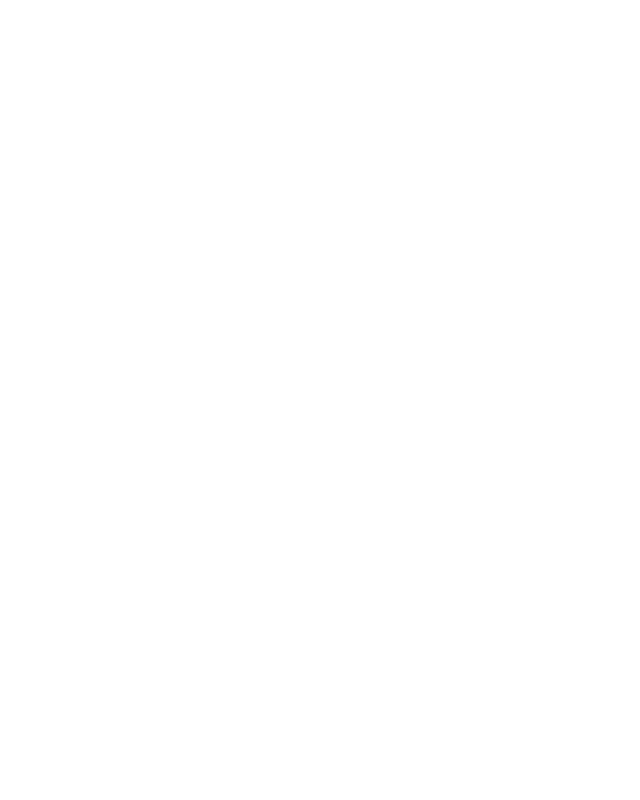
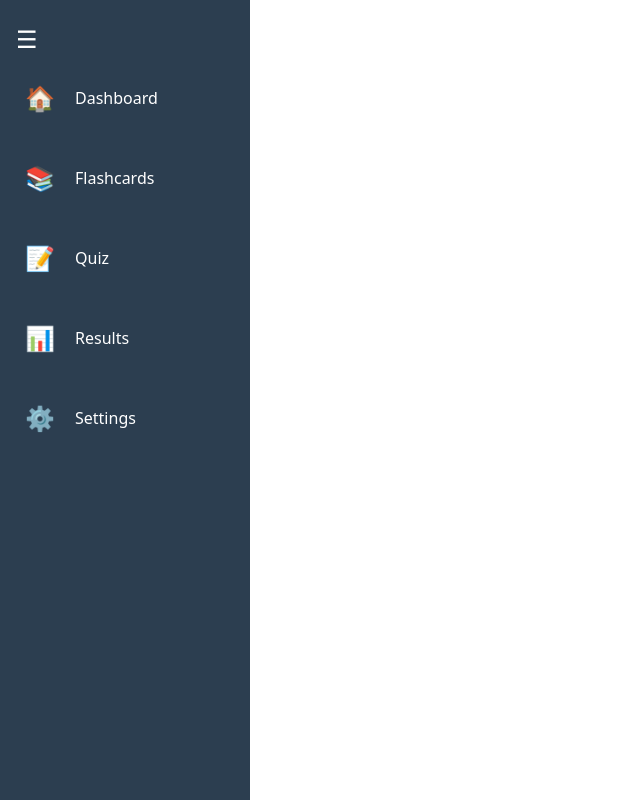
Before and after one commit to divitas/hackcu, an Angular app in the folder study-assistant/: page / in a window 1280 px wide. Shown: the whole page, without its empty margins (0-640 px from the left). Built offline with nearby package versions, Linux system fonts and the light colour scheme.

Commit message:
Sidebar navigation

```diff
--- a/study-assistant/src/app/app.component.css
+++ b/study-assistant/src/app/app.component.css
@@ -0,0 +1,14 @@
+body {
+    margin: 0;
+    font-family: Arial, sans-serif;
+  }
+
+  .content {
+    margin-left: 250px; /* Adjust based on sidebar width */
+    padding: 20px;
+    transition: margin-left 0.3s ease;
+  }
+
+  .sidebar.collapsed + .content {
+    margin-left: 60px; /* Adjust when sidebar is collapsed */
+  }
--- a/study-assistant/src/app/app.component.html
+++ b/study-assistant/src/app/app.component.html
@@ -1 +1,4 @@
-<router-outlet></router-outlet>
+<app-sidebar-navigation></app-sidebar-navigation>
+<div class="content">
+  <router-outlet></router-outlet>
+</div>
--- a/study-assistant/src/app/app.component.ts
+++ b/study-assistant/src/app/app.component.ts
@@ -1,9 +1,10 @@
 import { Component } from '@angular/core';
 import { RouterOutlet } from '@angular/router';
+import { SidebarNavigationComponent } from './sidebar-navigation/sidebar-navigation.component';
 
 @Component({
   selector: 'app-root',
-  imports: [RouterOutlet],
+  imports: [RouterOutlet, SidebarNavigationComponent],
   templateUrl: './app.component.html',
   styleUrl: './app.component.css'
 })
--- a/study-assistant/src/app/app.routes.ts
+++ b/study-assistant/src/app/app.routes.ts
@@ -1,8 +1,10 @@
 import { Routes } from '@angular/router';
 import { QuizComponent } from './quiz/quiz.component';
 import { FlashcardComponent } from './flashcard/flashcard.component';
+import { ResultComponent } from './result/result.component';
 
 export const routes: Routes = [
     {path: 'quiz', component: QuizComponent},
-    {path: 'flashcard', component:FlashcardComponent}
+    {path: 'flashcard', component: FlashcardComponent },
+    { path: 'results', component: ResultComponent }
 ];
--- /dev/null
+++ b/study-assistant/src/app/sidebar-navigation/sidebar-navigation.component.css
@@ -0,0 +1,82 @@
+.sidebar {
+  width: 250px;
+  height: 100vh;
+  background: #2c3e50;
+  color: white;
+  position: fixed;
+  top: 0;
+  left: 0;
+  padding-top: 20px;
+  transition: width 0.3s ease;
+  overflow: hidden;
+}
+
+.sidebar.collapsed {
+  width: 60px;
+}
+
+.sidebar ul {
+  list-style: none;
+  padding: 0;
+  margin: 0;
+}
+
+.sidebar ul li {
+  display: flex;
+  align-items: center;
+  padding: 15px;
+  transition: padding 0.3s ease;
+}
+
+.sidebar ul li .icon {
+  font-size: 24px;
+  width: 50px; /* Fixed width for proper alignment */
+  height: 50px; /* Fixed height */
+  display: flex;
+  align-items: center;
+  justify-content: center;
+  text-align: center;
+  transition: all 0.3s ease;
+}
+
+.sidebar ul li a {
+  text-decoration: none;
+  color: white;
+  font-size: 16px;
+  margin-left: 10px;
+  opacity: 1;
+  transition: opacity 0.3s ease, margin-left 0.3s ease;
+}
+
+/* COLLAPSED VIEW */
+.sidebar.collapsed ul li {
+  justify-content: center; /* Ensures perfect centering */
+  padding: 15px 0; /* Proper padding */
+  display: flex;
+}
+
+.sidebar.collapsed ul li .icon {
+  font-size: 32px; /* Larger icons */
+  width: 100%; /* Full width to keep centered */
+  height: 50px;
+}
+
+.sidebar.collapsed ul li a {
+  opacity: 0; /* Hide text */
+  pointer-events: none; /* Disable clicking */
+}
+
+/* Ensure the toggle button is aligned properly */
+.toggle-btn {
+  background: none;
+  border: none;
+  color: white;
+  font-size: 24px;
+  cursor: pointer;
+  margin-left: 10px;
+  transition: margin-left 0.3s ease;
+}
+
+.sidebar.collapsed .toggle-btn {
+  margin-left: 0;
+}
--- /dev/null
+++ b/study-assistant/src/app/sidebar-navigation/sidebar-navigation.component.html
@@ -0,0 +1,25 @@
+<div class="sidebar" [class.collapsed]="isCollapsed">
+  <button class="toggle-btn" (click)="toggleSidebar()">☰</button>
+  <ul>
+    <li>
+      <span class="icon">🏠</span>
+      <a routerLink="/dashboard">Dashboard</a>
+    </li>
+    <li>
+      <span class="icon">📚</span>
+      <a routerLink="/flashcards">Flashcards</a>
+    </li>
+    <li>
+      <span class="icon">📝</span>
+      <a routerLink="/quiz">Quiz</a>
+    </li>
+    <li>
+      <span class="icon">📊</span>
+      <a routerLink="/results">Results</a>
+    </li>
+    <li>
+      <span class="icon">⚙️</span>
+      <a routerLink="/settings">Settings</a>
+    </li>
+  </ul>
+</div>
--- /dev/null
+++ b/study-assistant/src/app/sidebar-navigation/sidebar-navigation.component.ts
@@ -0,0 +1,14 @@
+import { Component } from '@angular/core';
+
+@Component({
+  selector: 'app-sidebar-navigation',
+  templateUrl: './sidebar-navigation.component.html',
+  styleUrl: './sidebar-navigation.component.css'
+})
+export class SidebarNavigationComponent {
+  isCollapsed = false;
+
+  toggleSidebar(): void {
+    this.isCollapsed = !this.isCollapsed;
+  }
+}
```
Also changed, not shown: 1 other file (tests, documents, lock files or other folders).
